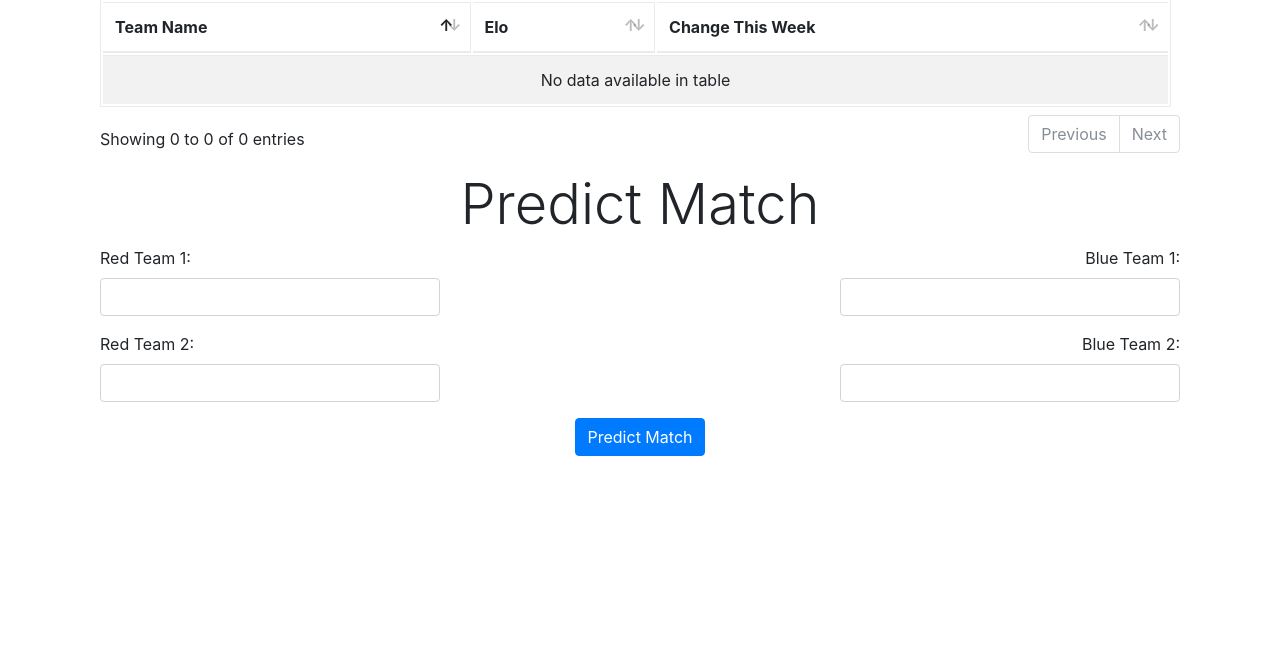
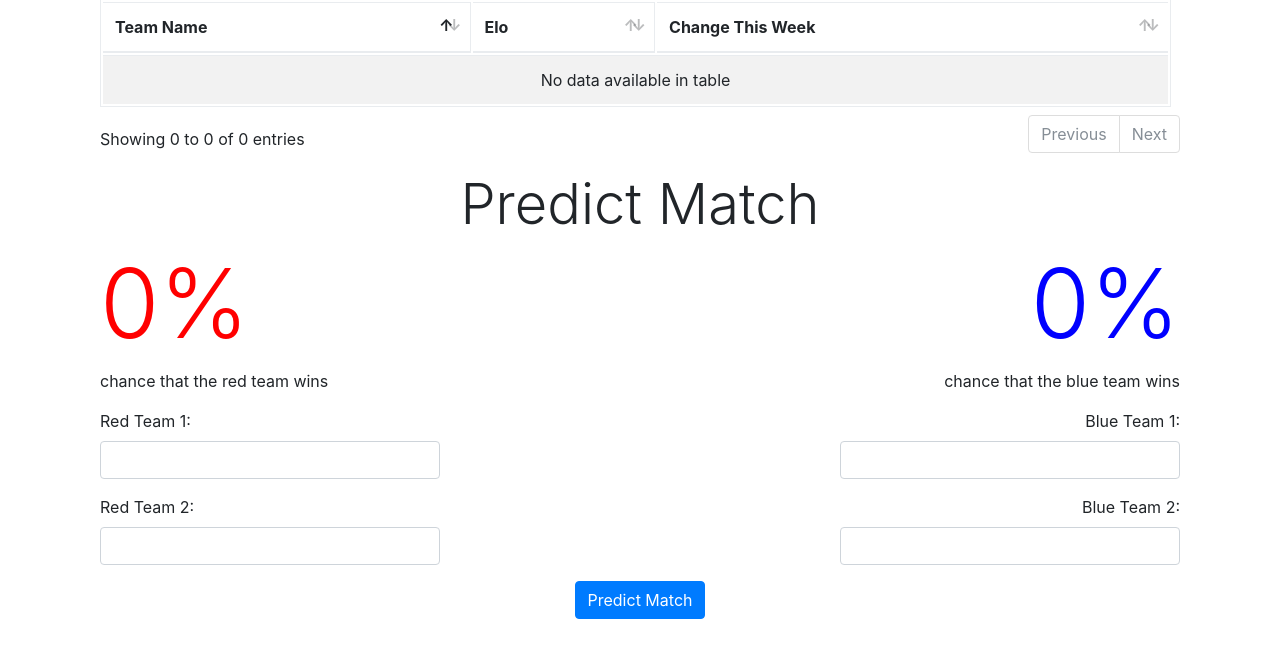
Before and after one commit to ktrieu/VexRankings, a Django app: page / in a window 1280 px wide. Shown: the part 116-765 px from the top of the page. Run offline with Django 3.2, Linux system fonts and the light colour scheme; data that the repository does not hold is empty; some libraries are stand-ins or nearby versions.

Commit message:
Set up display for percent chances of winning
WIth fancy colors too.

```diff
--- /dev/null
+++ b/VexRankings/app/static/app/rankings.css
@@ -0,0 +1,16 @@
+.red-chance {
+    color: red;
+}
+
+.red-chance::after {
+    content: "%";
+}
+
+.blue-chance {
+    color: blue;
+
+}
+
+.blue-chance::after {
+    content: "%"
+}
--- a/VexRankings/app/templates/app/rankings.html
+++ b/VexRankings/app/templates/app/rankings.html
@@ -13,6 +13,7 @@
     <script src="{% static "app/rankings.js" %}"></script>
     <link type="text/css" rel="stylesheet" href={% static "app/bootstrap/css/bootstrap.css" %}>
     <link type="text/css" rel="stylesheet" href={% static "app/datatables/datatables.css" %}>
+    <link type="text/css" rel="stylesheet" href={% static "app/rankings.css" %} />
 </head>
 <body>
     <div class="container pt-3">
@@ -36,6 +37,10 @@
             <h1 class="display-4 text-center">Predict Match</h1>
             <div class="row">
                 <div class="col">
+                    <div>
+                        <h1 class="display-1 red-chance">0</h1>
+                        <p>chance that the red team wins</p>
+                    </div>
                     <div class="form-group">
                         <label for="red-team-1">Red Team 1:</label>
                         <input class="form-control" id="red-team-1" />
@@ -50,6 +55,10 @@
 
                 </div>
                 <div class="col">
+                    <div class="float-right">
+                        <h1 class="display-1 float-right blue-chance">0</h1>
+                        <p class="float-right">chance that the blue team wins</p>
+                    </div>
                     <div class="form-group">
                         <label class="float-right" for="blue-team-1">Blue Team 1:</label>
                         <input class="form-control" id="blue-team-1" />
```
Also changed, not shown: 1 other file.
